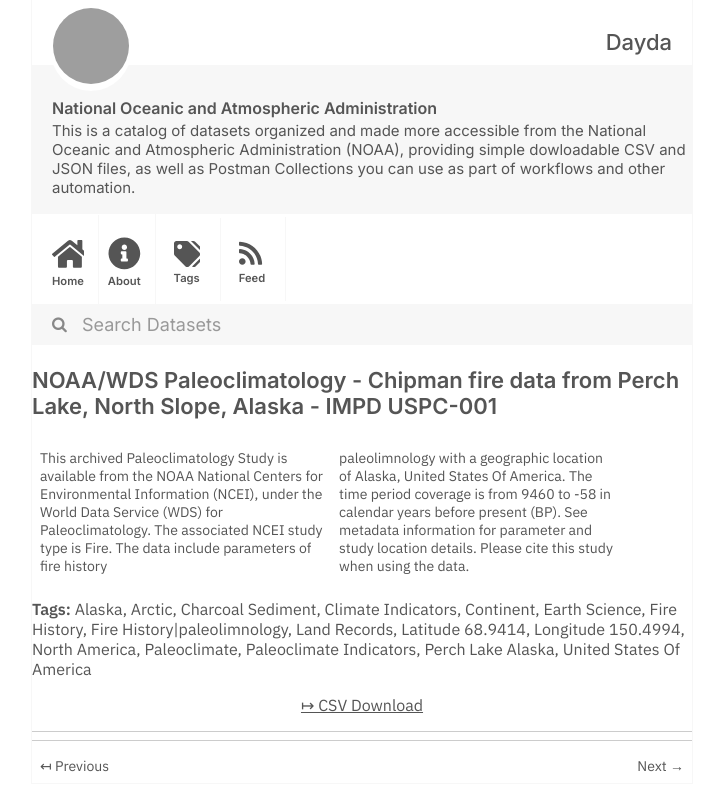
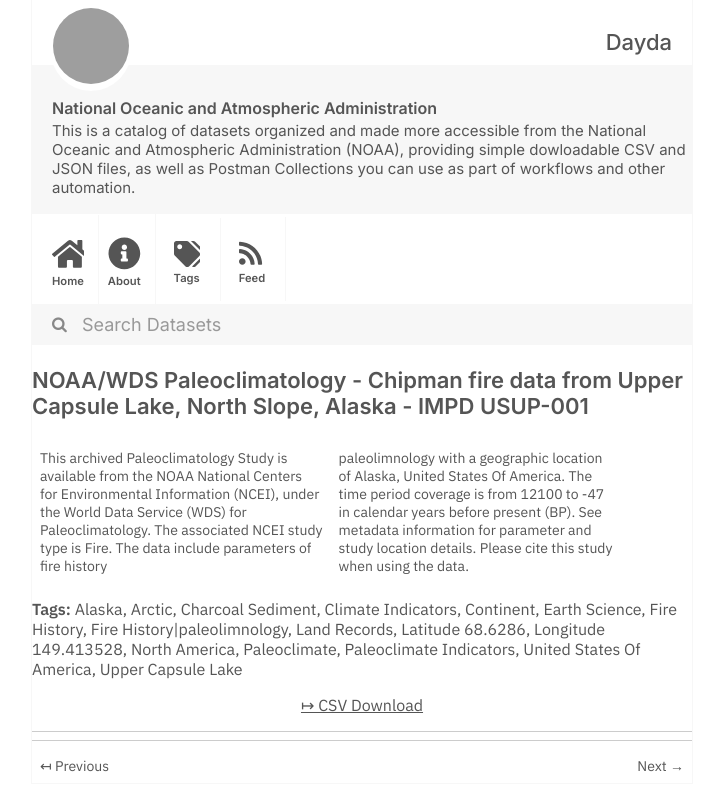
Before and after one commit to dayda-entities/national-oceanic-and-atmospheric-administration, a Jekyll site: the page built from _posts/2020-11-12-noaawds-paleoclimatology-chipm.md, in a window 1280 px wide, cut to the strip 0-811 px from the top of the page. Shown: the whole strip, without its empty margins (278-994 px from the left). Built offline with Jekyll 4.4.1, drawn with Linux system fonts in a browser that asks for light colours; grey boxes are pictures that could not be loaded.

Commit message:
Publish Data

```diff
--- a/_posts/2020-11-12-noaawds-paleoclimatology-chipm.md
+++ b/_posts/2020-11-12-noaawds-paleoclimatology-chipm.md
@@ -1,9 +1,9 @@
 ---
 title: >-
-  NOAA/WDS Paleoclimatology - Chipman fire data from Perch Lake, North Slope,
-  Alaska - IMPD USPC-001
-created: '2020-11-12T05:52:58.489085'
-modified: '2020-12-18T23:32:50.267912'
+  NOAA/WDS Paleoclimatology - Chipman fire data from Upper Capsule Lake, North
+  Slope, Alaska - IMPD USUP-001
+created: '2020-11-12T05:54:18.196981'
+modified: '2020-12-18T23:35:27.162466'
 state: active
 type: dataset
 tags:
@@ -16,18 +16,18 @@ tags:
   - Fire History
   - Fire History|paleolimnology
   - Land Records
-  - Latitude 68.9414
-  - Longitude  150.4994
+  - Latitude 68.6286
+  - Longitude  149.413528
   - North America
   - Paleoclimate
   - Paleoclimate Indicators
-  - Perch Lake Alaska
   - United States Of America
+  - Upper Capsule Lake
 groups: []
 csv_url: >-
-  https://www.ncei.noaa.gov/pub/data/paleo/firehistory/charcoal/northamerica/supplemental/uspc-001-charanalysis-results.csv
+  https://www.ncei.noaa.gov/pub/data/paleo/firehistory/charcoal/northamerica/supplemental/usup-001-charanalysis-params.csv
 json_url: ''
 layout: post
 
 ---
-This archived Paleoclimatology Study is available from the NOAA National Centers for Environmental Information (NCEI), under the World Data Service (WDS) for Paleoclimatology. The associated NCEI study type is Fire. The data include parameters of fire history|paleolimnology with a geographic location of Alaska, United States Of America. The time period coverage is from 9460 to -58 in calendar years before present (BP). See metadata information for parameter and study location details. Please cite this study when using the data.
+This archived Paleoclimatology Study is available from the NOAA National Centers for Environmental Information (NCEI), under the World Data Service (WDS) for Paleoclimatology. The associated NCEI study type is Fire. The data include parameters of fire history|paleolimnology with a geographic location of Alaska, United States Of America. The time period coverage is from 12100 to -47 in calendar years before present (BP). See metadata information for parameter and study location details. Please cite this study when using the data.
```
